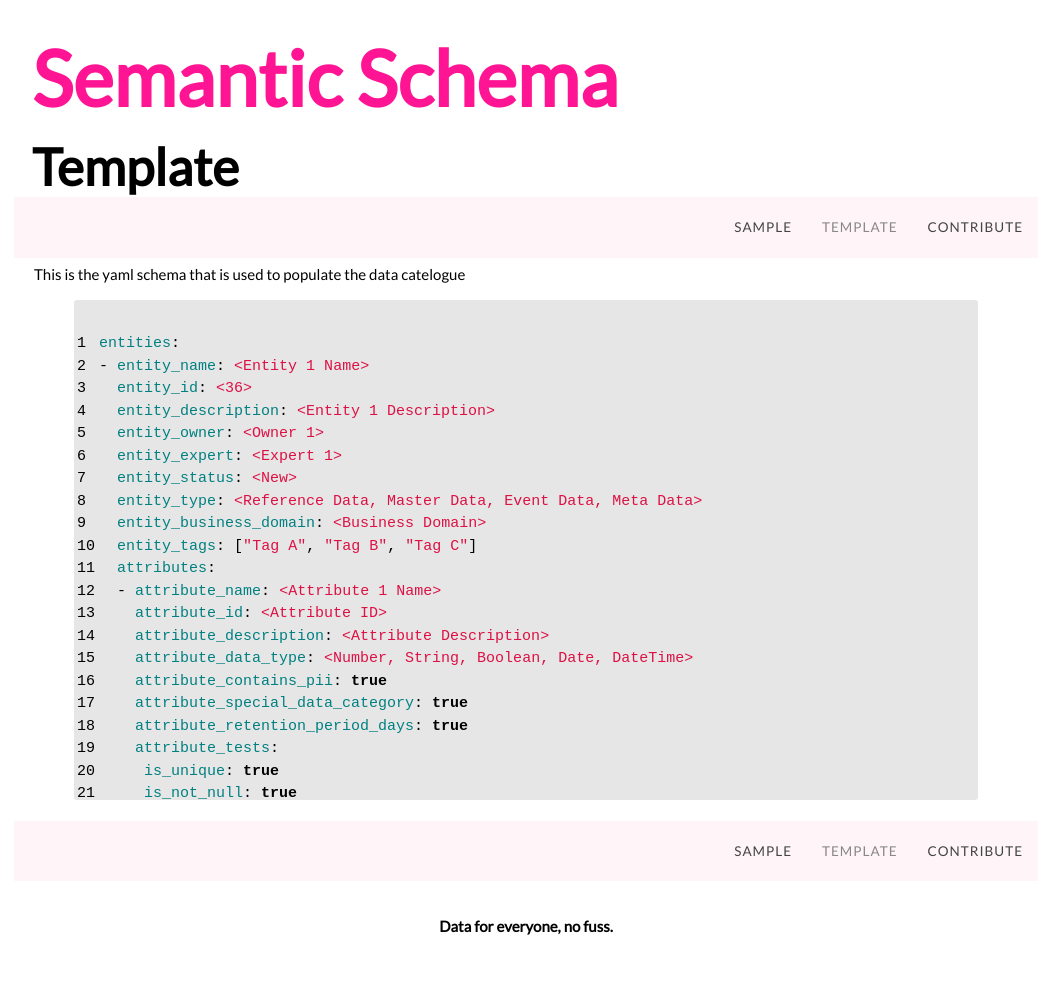
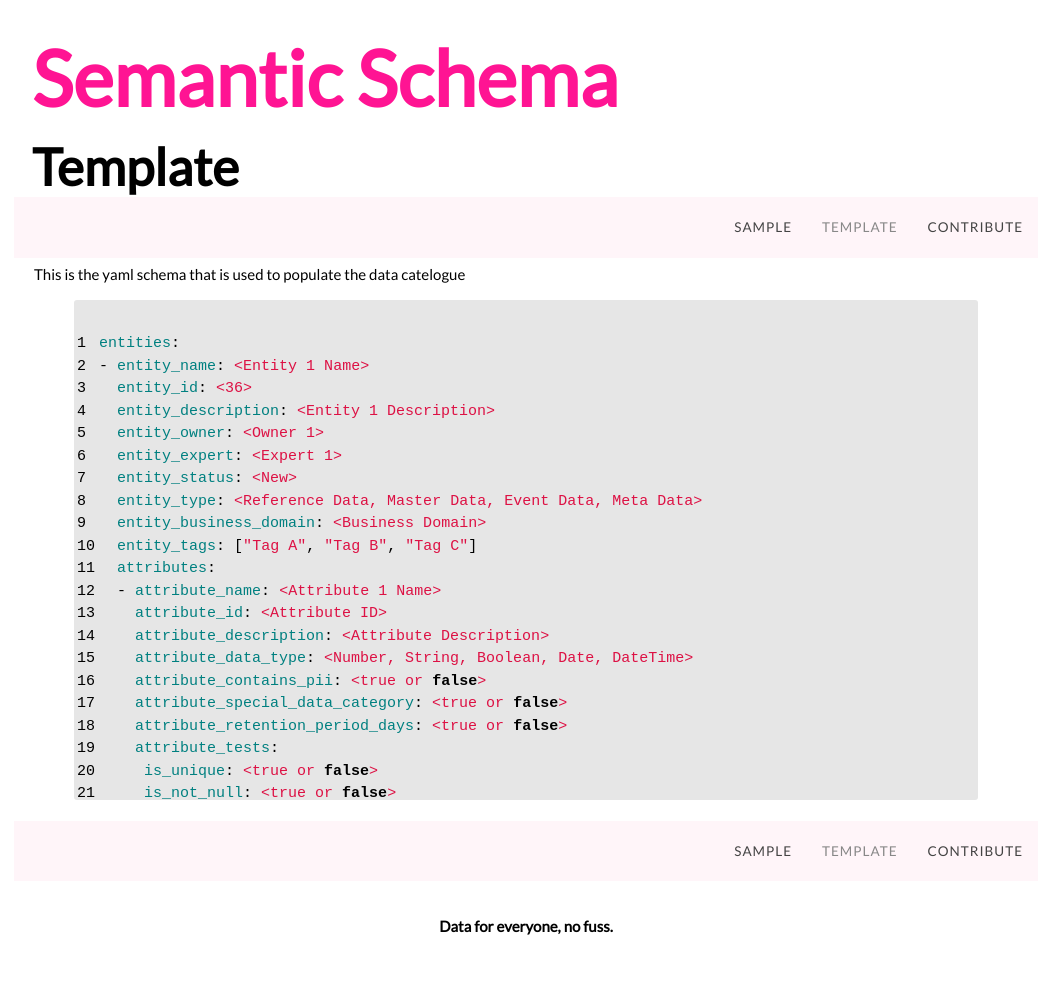
Before and after one commit to KCWADSWORTH/semantic_schema_wiki, a Jekyll site: the page built from schema.html, in a window 1280 px wide. Shown: the whole page, without its empty margins (114-1167 px from the left). Built offline with Jekyll 4.4.1, drawn with Linux system fonts in a browser that asks for light colours; some of the changed lines change nothing that is shown.

Commit message:
Update schema.html

```diff
--- a/schema.html
+++ b/schema.html
@@ -22,11 +22,11 @@ entities:
     attribute_id: <Attribute ID>
     attribute_description: <Attribute Description>
     attribute_data_type: <Number, String, Boolean, Date, DateTime>
-    attribute_contains_pii: true
-    attribute_special_data_category: true
-    attribute_retention_period_days: true
+    attribute_contains_pii: <true or false>
+    attribute_special_data_category: <true or false>
+    attribute_retention_period_days: <true or false>
     attribute_tests:
-     is_unique: true
-     is_not_null: true
+     is_unique: <true or false>
+     is_not_null: <true or false>
      accepted_values: ['Value 1', 'Value 2', 'Value 3', 'Value 4']
 {% endhighlight %}
```
